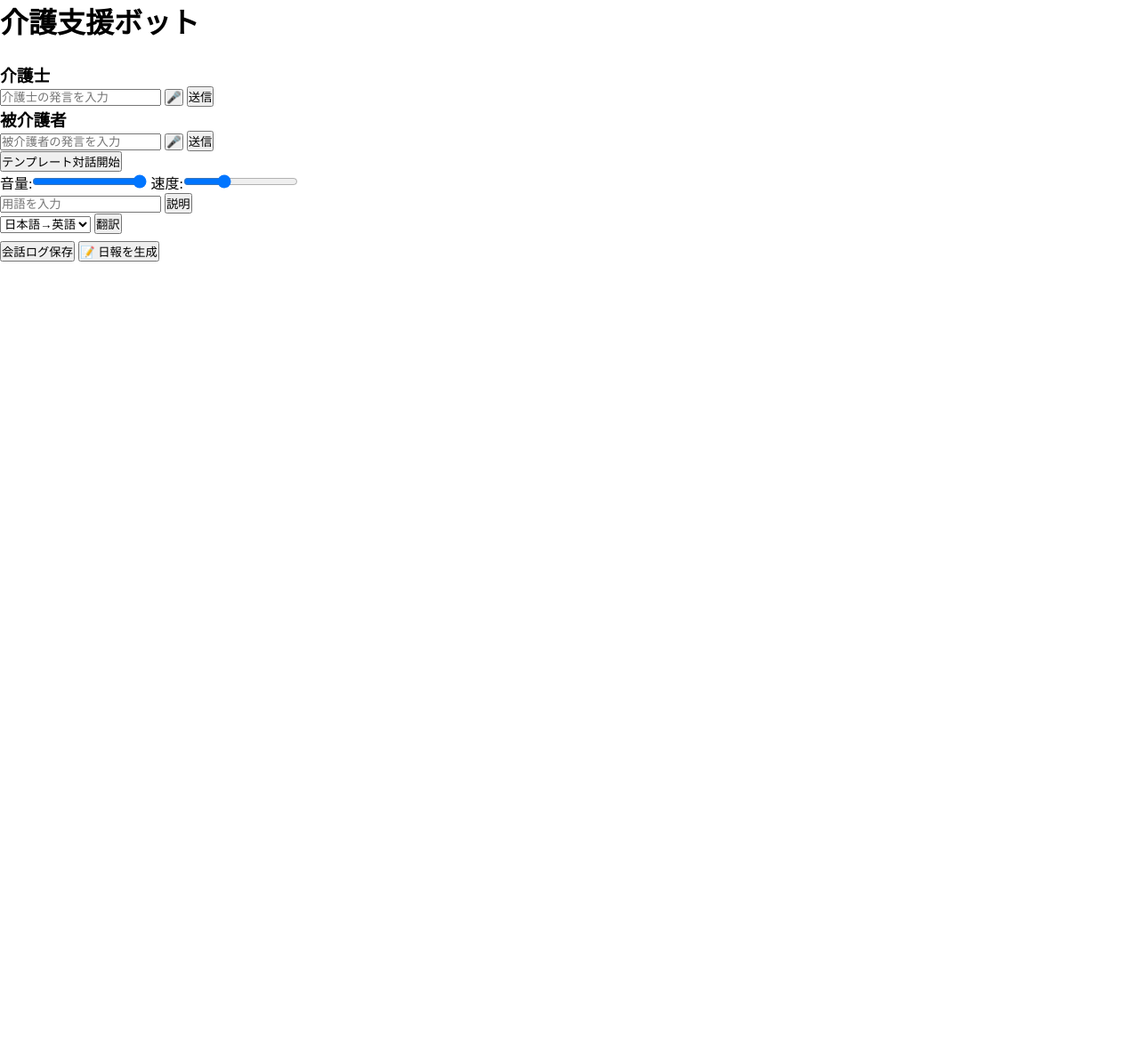
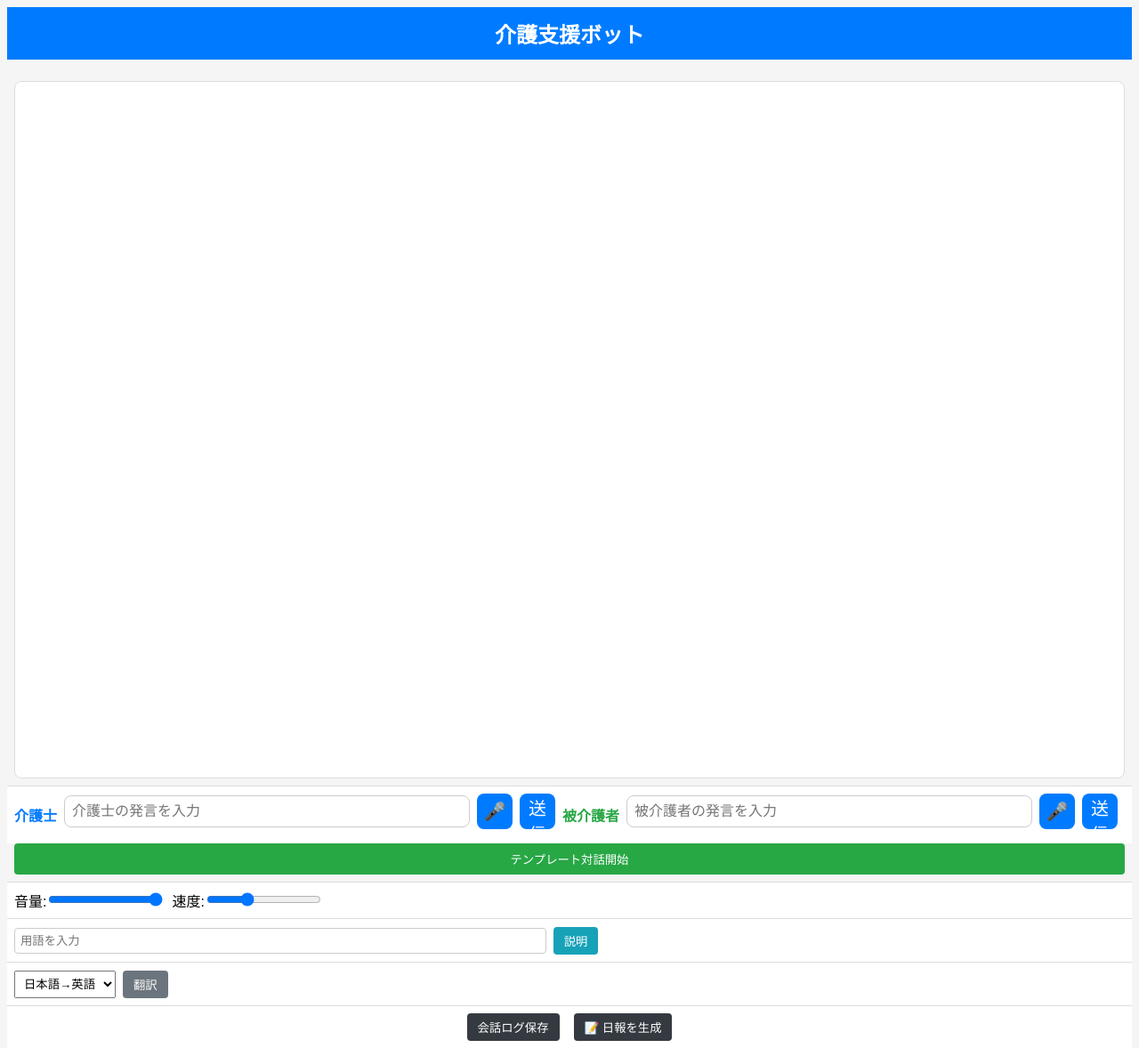
Before and after one commit to MitsunoriFukuchi692/KigosienChatbot_0621, a Flask app: page / in a window 1280 px wide. Shown: the whole page at 89% size. Before the commit the page ends 294 px from the top, so only its background shows below. Run offline with Flask 3, Linux system fonts and the light colour scheme.

Commit message:
Restore full template and complete styles.css updates

```diff
--- a/static/css/styles.css
+++ b/static/css/styles.css
@@ -1,42 +1,44 @@
-/* styles.css - Refined Responsive Layout */
+/* styles.css - 介護支援ボット 完全版 */
 
 /* リセット */
-* {
+
+{
 margin: 0;
 padding: 0;
 box-sizing: border-box;
 }
 
+html, body {
+height: 100%;
+font-family: "Noto Sans JP", sans-serif;
+background-color: #f5f5f5;
+}
+
 /* コンテナ */
-body, html {
-  height: 100%;
-}
 #chat-container {
 display: flex;
 flex-direction: column;
 height: 100%;
-  background-color: #f5f5f5;
-  font-family: "Noto Sans JP", sans-serif;
 }
 
-/* ヘッダー（固定） */
+/* ヘッダー */
 #chat-header {
-  flex: 0 0 auto;
-  width: 100%;            /* 幅いっぱい */
-  margin: 0 auto;         /* 中央寄せ */
 background-color: #007bff;
 color: #fff;
 text-align: center;
-  padding: 12px;
-  font-size: 1.25rem;
+padding: 12px 0;
+font-size: 1.5rem;
 }
 
 /* チャットウィンドウ */
 #chat-window {
-  flex: 1 1 auto;
+flex: 1;
 overflow-y: auto;
 padding: 12px;
 background-color: #fff;
+margin: 8px;
+border-radius: 8px;
+border: 1px solid #ddd;
 }
 .message {
 margin-bottom: 8px;
@@ -53,24 +55,36 @@ body, html {
 background-color: #e4e6eb;
 }
 
-/* 入力エリア（固定フッター） */
-#input-area {
-  flex: 0 0 auto;
+/* 入力パネル */
+.input-panel {
 display: flex;
+flex-wrap: wrap;
 align-items: center;
 padding: 8px;
 background-color: #fff;
 border-top: 1px solid #ddd;
 }
-#input-area input {
+.input-panel .role-label {
+font-weight: bold;
+margin-right: 8px;
+}
+.role-label.caregiver {
+color: #007bff;
+}
+.role-label.caree {
+color: #28a745;
+}
+.input-panel input {
 flex: 1;
-  padding: 10px;
+min-width: 120px;
+padding: 8px;
 font-size: 1rem;
 border: 1px solid #ccc;
 border-radius: 8px;
 margin-right: 8px;
+margin-bottom: 8px;
 }
-#input-area button {
+.input-panel button {
 width: 40px;
 height: 40px;
 font-size: 20px;
@@ -79,49 +93,158 @@ body, html {
 border: none;
 border-radius: 8px;
 cursor: pointer;
+margin-right: 8px;
+margin-bottom: 8px;
 }
-#input-area button:hover {
+.input-panel button:hover {
 background-color: #0056b3;
 }
 
-/* スマホ対応 */
+/* テンプレート開始ボタン */
+.template-start {
+display: block;
+width: calc(100% - 16px);
+margin: 0 auto 8px;
+padding: 8px;
+background-color: #28a745;
+color: #fff;
+border: none;
+border-radius: 4px;
+cursor: pointer;
+}
+.template-start:hover {
+background-color: #218838;
+}
+
+/* TTS パネル */
+.tts-panel {
+display: flex;
+align-items: center;
+padding: 8px;
+background-color: #fff;
+border-top: 1px solid #ddd;
+}
+.tts-panel label {
+margin-right: 8px;
+}
+
+/* 用語説明 */
+#glossary {
+display: flex;
+align-items: center;
+padding: 8px;
+background-color: #fff;
+border-top: 1px solid #ddd;
+}
+#glossary input {
+flex: 1;
+padding: 6px;
+border: 1px solid #ccc;
+border-radius: 4px;
+margin-right: 8px;
+}
+#glossary button {
+padding: 6px 12px;
+border: none;
+background-color: #17a2b8;
+color: #fff;
+border-radius: 4px;
+cursor: pointer;
+}
+#glossary button:hover {
+background-color: #138496;
+}
+#glossary #explanation {
+margin-left: 8px;
+flex: 1;
+}
+
+/* 翻訳パネル */
+#translation-panel {
+display: flex;
+align-items: center;
+padding: 8px;
+background-color: #fff;
+border-top: 1px solid #ddd;
+}
+#translation-panel select {
+padding: 6px;
+margin-right: 8px;
+}
+#translation-panel button {
+padding: 6px 12px;
+border: none;
+background-color: #6c757d;
+color: #fff;
+border-radius: 4px;
+cursor: pointer;
+}
+#translation-panel button:hover {
+background-color: #5a6268;
+}
+#translation-panel #translation-result {
+margin-left: 8px;
+flex: 1;
+}
+
+/* アクションボタン */
+.action-buttons {
+display: flex;
+justify-content: center;
+gap: 16px;
+padding: 8px;
+background-color: #fff;
+border-top: 1px solid #ddd;
+}
+.action-buttons button {
+padding: 6px 12px;
+border: none;
+background-color: #343a40;
+color: #fff;
+border-radius: 4px;
+cursor: pointer;
+}
+.action-buttons button:hover {
+background-color: #23272b;
+}
+
+/* レスポンシブ */
 @media only screen and (max-width: 600px) {
 #chat-header {
-    font-size: 1rem;
-    padding: 10px;
+font-size: 1.25rem;
+padding: 10px 0;
 }
-  #input-area input {
+#chat-window {
+margin: 4px;
 padding: 8px;
-    font-size: 0.9rem;
 }
-  #input-area button {
-    width: 36px;
-    height: 36px;
-    font-size: 18px;
+.input-panel {
+flex-direction: column;
+align-items: stretch;
+}
+.input-panel input,
+.input-panel button {
+width: 100%;
+margin-right: 0;
+margin-bottom: 8px;
+}
+.template-start {
+width: calc(100% - 16px);
+margin-bottom: 8px;
+}
+.tts-panel,
+#glossary,
+#translation-panel,
+.action-buttons {
+flex-direction: column;
+align-items: stretch;
+}
+.tts-panel label,
+#glossary label,
+#translation-panel select {
+margin-bottom: 8px;
+}
+.action-buttons {
+gap: 8px;
 }
 }
-
-/* ——— 追加要望 ——— */
-/* ページトップのタイトル */
-#chat-header {
-  background-color: #007bff;  /* 青背景 */
-  color: #fff;
-  text-align: center;
-  width: 100%;
-  margin: 0 auto;
-}
-/* 介護士ラベルを青色に */
-.input-panel label:nth-of-type(1) {
-  color: #007bff;
-  font-weight: bold;
-}
-/* 被介護者ラベルを緑色に */
-.input-panel label:nth-of-type(2) {
-  color: #28a745;
-  font-weight: bold;
-}
-/* テンプレート開始ボタン周りの余白を削除 */
-button.template-start,
-#chat-window + button {
-  margin-top: 0 !important;
-}
--- a/templates/index.html
+++ b/templates/index.html
@@ -1,4 +1,3 @@
-<!DOCTYPE html>
 <html lang="ja">
 <head>
   <meta charset="UTF-8">
@@ -8,25 +7,30 @@
   <link rel="stylesheet" href="{{ url_for('static', filename='css/styles.css') }}">
 </head>
 <body>
-  <header><h1>介護支援ボット</h1></header>
+  <header>
+    <h1 id="chat-header">介護支援ボット</h1>
+  </header>
+
   <main>
     <div id="chat-container">
-      <div id="chat-window"></div>
+      <div id="chat-window">
+        <!-- チャットメッセージがここに追加される -->
+      </div>
     </div>
 
     <div class="input-panel">
-      <h3>介護士</h3>
+      <label class="role-label caregiver" for="caregiver-input">介護士</label>
       <input id="caregiver-input" type="text" placeholder="介護士の発言を入力">
-      <button onclick="startRecognition('caregiver-input')">🎤</button>
-      <button onclick="sendMessage('caregiver')">送信</button>
+      <button id="mic-caregiver" onclick="startRecognition('caregiver-input')">🎤</button>
+      <button id="send-caregiver" onclick="sendMessage('caregiver')">送信</button>
 
-      <h3>被介護者</h3>
+      <label class="role-label caree" for="caree-input">被介護者</label>
       <input id="caree-input" type="text" placeholder="被介護者の発言を入力">
-      <button onclick="startRecognition('caree-input')">🎤</button>
-      <button onclick="sendMessage('caree')">送信</button>
+      <button id="mic-caree" onclick="startRecognition('caree-input')">🎤</button>
+      <button id="send-caree" onclick="sendMessage('caree')">送信</button>
     </div>
 
-    <button id="template-start-btn">テンプレート対話開始</button>
+    <button id="template-start-btn" class="template-start">テンプレート対話開始</button>
     <div id="template-buttons"></div>
 
     <div class="tts-panel">
@@ -46,7 +50,7 @@
         <option value="en-ja">英語→日本語</option>
       </select>
       <button id="translate-btn">翻訳</button>
-      <p id="translation-result" style="margin-top:8px; font-weight:bold;"></p>
+      <p id="translation-result"></p>
     </div>
 
     <div class="action-buttons">
```
Lines whose indentation alone changed are shown as unchanged.
